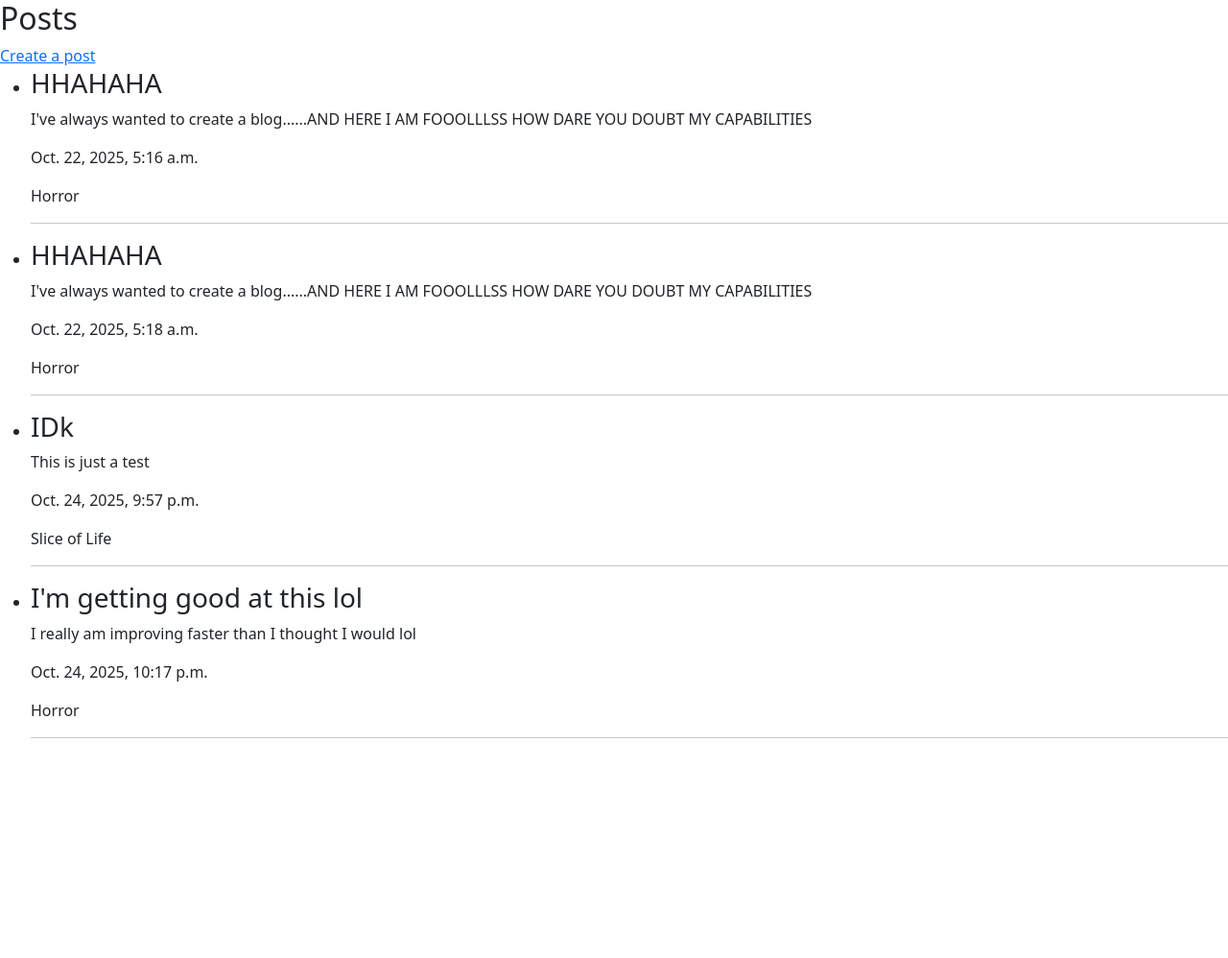
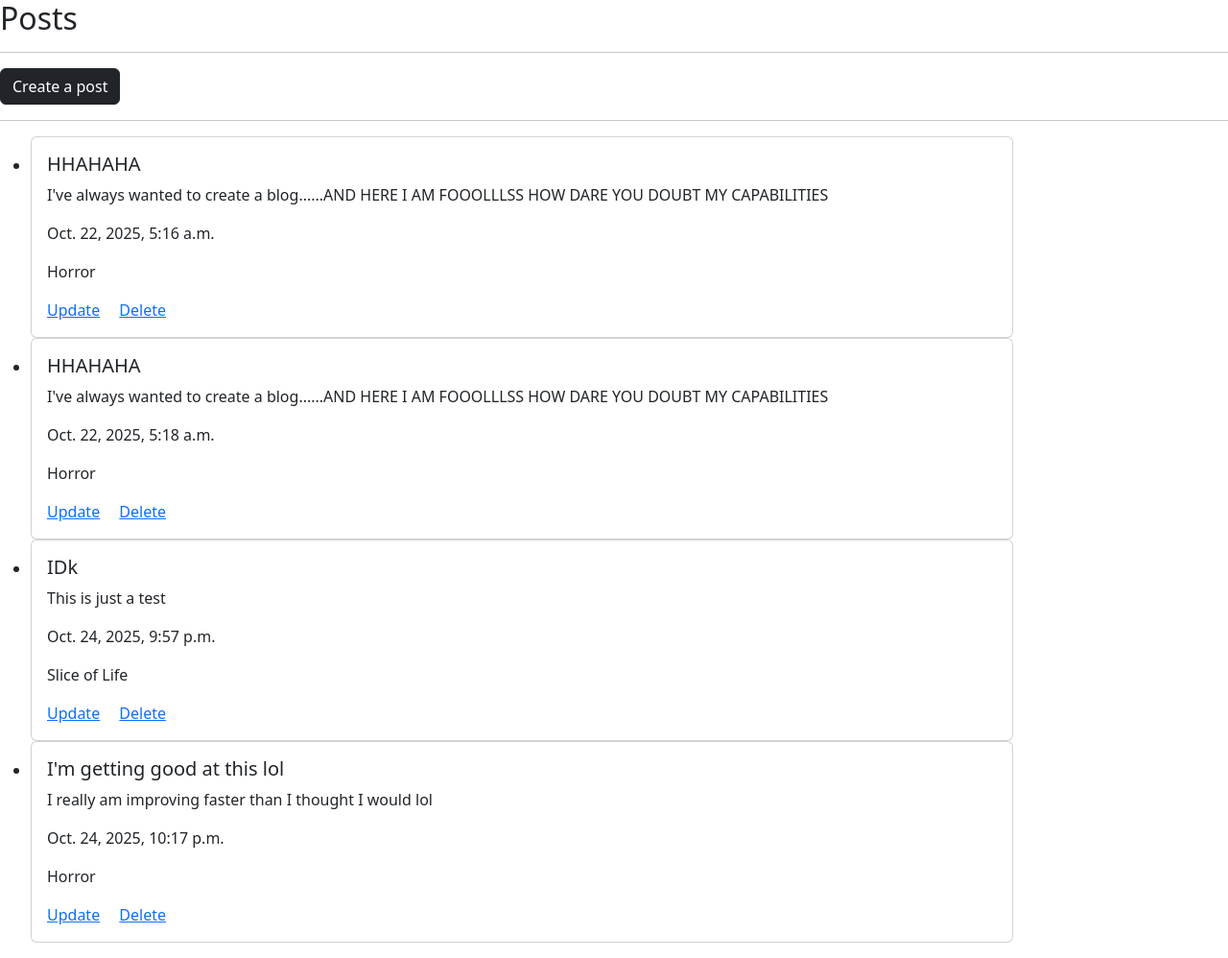
Before and after one commit to jeremycabrera1/blog_app, a Django app: page / in a window 1280 px wide. Shown: the whole page at 96% size. Before the commit the page ends 769 px from the top, so only its background shows below. Run offline with Django 5.2, Linux system fonts and the light colour scheme; data comes from the database, SQL or seed files in the repository; both versions use the stored data as it was after the commit.

Commit message:
finished the update and delete CBVs they are much easier than FBVs

```diff
--- /dev/null
+++ b/blog/templates/blog/post_confirm_delete.html
@@ -0,0 +1,5 @@
+<form method="POST">
+    {% csrf_token %}
+    <h1>Are you sure you want to delete the "{{ object.title }}" post?👀</h1>
+    <input type="submit" value="Confirm">
+</form>
--- a/blog/templates/blog/post_list.html
+++ b/blog/templates/blog/post_list.html
@@ -3,15 +3,23 @@
 
 {% block content %}
 <h2>Posts</h2>
-    <a href="{% url 'create_post' %}">Create a post</a>
+<hr>
+    <a href="{% url 'create_post' %}"><button type="button" class="btn btn-dark">Create a post</button>
+    </a>
+<hr>
     <ul>
         {% for object in object_list %}
             <li>
-                <h3>{{ object.title }}</h3>
-                <p>{{ object.content }}</p>
-                <p>{{ object.added_on }}</p>
-               <p>{{ object.categories.get }}</p>
-               <hr>
+                <div class="card" style="width: 64rem;">
+                    <div class="card-body">
+                        <h5 class="card-title">{{ object.title }}</h5>
+                        <p class="card-text">{{ object.content }}</p>
+                        <p class="card-text">{{ object.added_on }}</p>
+                        <p class="card-text">{{ object.categories.get }}</p>
+                        <a href="{% url 'update_post' object.id %}" class="card-link">Update</a>
+                        <a href="{% url 'delete_post' object.id %}" class="card-link">Delete</a>
+                    </div>
+                </div>
             </li>
         {% endfor %}
     </ul>
--- a/blog/urls.py
+++ b/blog/urls.py
@@ -1,9 +1,11 @@
 from django.contrib import admin
 from django.urls import path, include
 
-from .views import PostListView, PostCreateView
+from .views import PostListView, PostCreateView, PostUpdateView, PostDeleteView
 
 urlpatterns = [
     path('', PostListView.as_view(), name='posts'),
-    path('create-post', PostCreateView.as_view(), name='create_post'),
+    path('create-post/', PostCreateView.as_view(), name='create_post'),
+    path('<int:pk>/update-post/', PostUpdateView.as_view(), name='update_post'),
+    path('<int:pk>/delete-post/', PostDeleteView.as_view(), name='delete_post'),
 ]
--- a/blog/views.py
+++ b/blog/views.py
@@ -1,14 +1,16 @@
 from django.shortcuts import render, get_list_or_404
 from django.urls import reverse_lazy
 
-from django.views.generic import TemplateView, ListView, CreateView
+from django.views.generic import ListView, CreateView, UpdateView, DeleteView
 
 # Create your views here.
 
 from .models import Category, Post, Comment
 
+
 class PostListView(ListView):
     model = Post
+
 
 class PostCreateView(CreateView):
     model = Post
@@ -16,5 +18,17 @@ class PostCreateView(CreateView):
     success_url = reverse_lazy('posts')
 
     def form_valid(self, form):
-            form.instance.owner = self.request.user
-            return super().form_valid(form)
+        form.instance.owner = self.request.user
+        return super().form_valid(form)
+
+
+class PostUpdateView(UpdateView):
+    model = Post
+    fields = ['title', 'content', 'categories',]
+    success_url = reverse_lazy('posts')
+
+
+class PostDeleteView(DeleteView):
+    model = Post
+    success_url = reverse_lazy('posts')
+    template_name = 'blog/post_confirm_delete.html'
```
Also changed, not shown: db.sqlite3.
